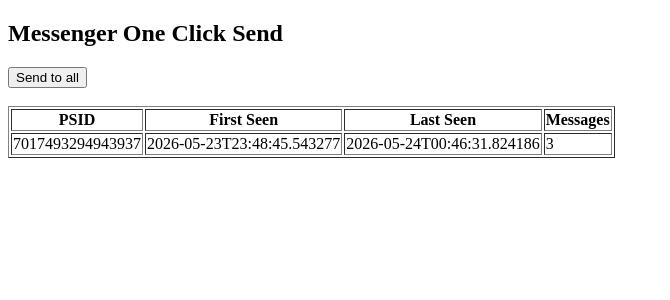
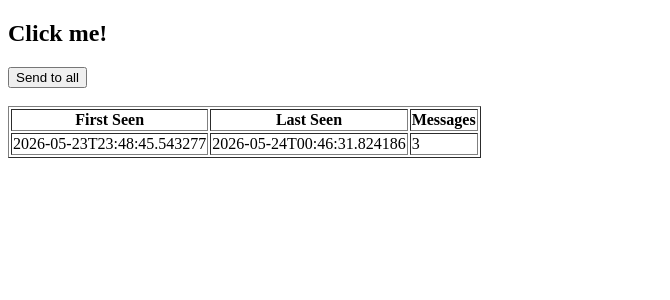
Before and after one commit to jackfrost05081998/messenger-crm, a Flask app: page / in a window 1280 px wide. Shown: the top 300 px of the page, without its empty margins (0-670 px from the left). Run offline with Flask 3, Linux system fonts and the light colour scheme; data comes from the database, SQL or seed files in the repository.

Commit message:
Update index.html

```diff
--- a/templates/index.html
+++ b/templates/index.html
@@ -5,7 +5,7 @@
 </head>
 <body>
 
-<h2>Messenger One Click Send</h2>
+<h2>Click me!</h2>
 
 <form action="/broadcast" method="post">
     <button type="submit">
@@ -16,9 +16,9 @@
 <br>
 
 <table border="1">
-
+<!-- Write your comments here -->
 <tr>
-    <th>PSID</th>
+    <!--<th>PSID</th>-->
     <th>First Seen</th>
     <th>Last Seen</th>
     <th>Messages</th>
@@ -26,7 +26,7 @@
 
 {% for user in users %}
 <tr>
-    <td>{{ user[0] }}</td>
+    <!--<td>{{ user[0] }}</td>-->
     <td>{{ user[1] }}</td>
     <td>{{ user[2] }}</td>
     <td>{{ user[3] }}</td>
```
